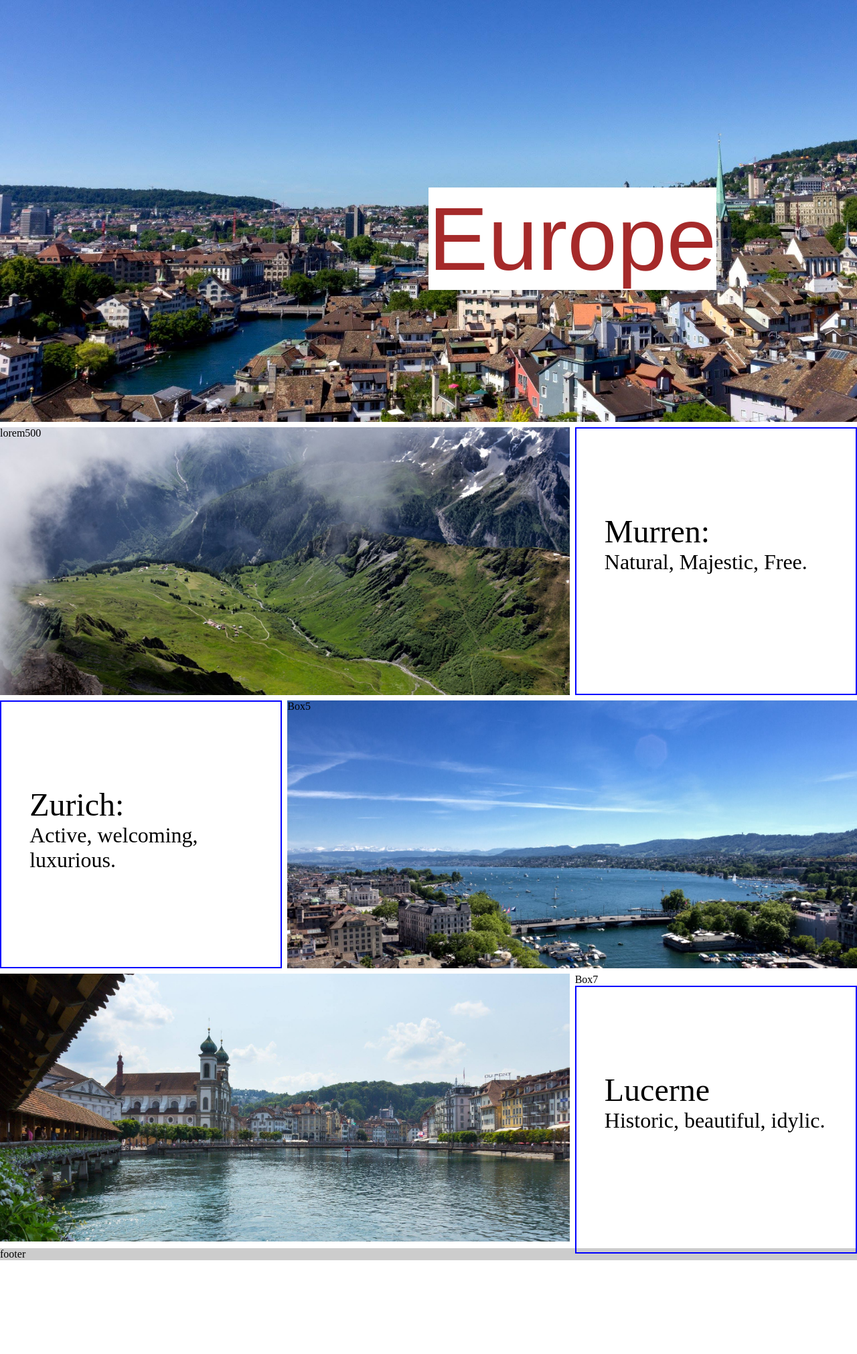
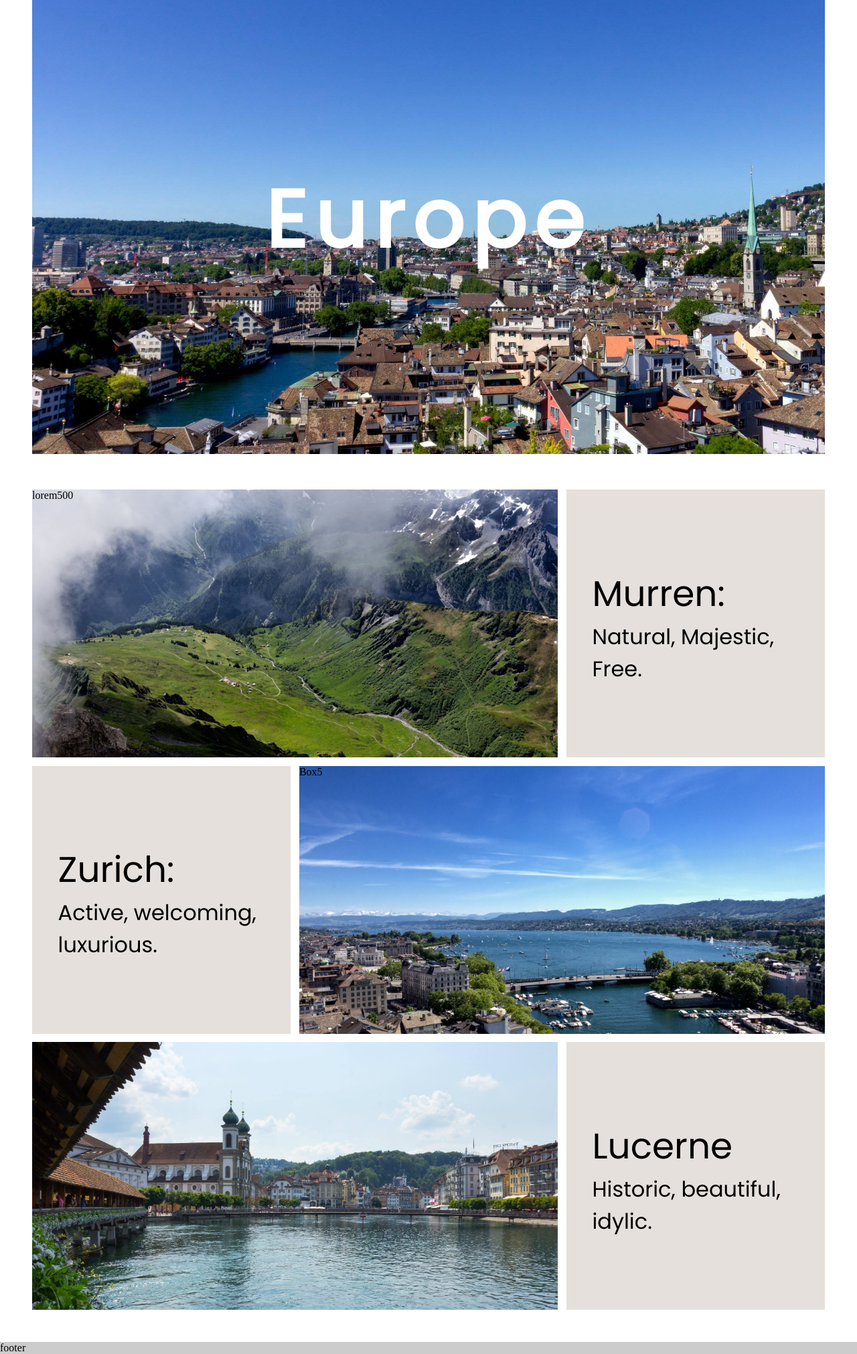
Before and after one commit to jluo01/CS20Projects, a PHP site: page /Europe/Europe.html in a window 1280 px wide. Shown: the part 70-2092 px from the top of the page at 67% size. Before the commit the page ends 1952 px from the top, so only its background shows below. Run offline with PHP 8.4, Linux system fonts and the light colour scheme.

Commit message:
Styles committed

```diff
--- a/Europe/Europe.html
+++ b/Europe/Europe.html
@@ -3,114 +3,11 @@
 <head>
 	<title>Free Travel</title>
     <link rel="stylesheet" type="text/css" href="../continent.css">
-	<style type="text/css">
-		@media (min-width: 700px){
-
-            .locationHeading {
-                z-index: 20;
-                height:100%;
-                width:100%;
-                vertical-align:middle;
-                position:absolute;
-                padding-top:30%;
-                padding-left:10%;
-                font-size:36pt;
-                background-color:transparent;
-                border:solid blue 2px;
-            }
-            .locationHeading:hover{
-                padding-bottom:50%;
-                padding-top:5%;
-                top:10%;
-                height:400px;
-                transition:0.5s all ease;
-                background-color:transparent;
-                transform:translateY(-50px);
-            }
-            .locationHeading:hover + .supportText{
-                border:red solid;
-                display:block;
-            }
-            .supportText{
-                font-size:18pt;
-                padding-top:6.5em;
-                line-height: 1.3em;
-                padding-left:10%;
-                padding-right:10%;
-                height:100%;
-                display:none;
-            }
-            .subheading{
-                font-size:24pt;
-                background-color:transparent;
-            }
-			.container{
-				display: grid;
-				grid-template-columns: 1fr 1fr 1fr;
-				grid-auto-rows: minmax(400px,auto);
-				grid-gap: 0.5em;
-
-			}
-
-			.box1{
-				text-align: center;
-				height:700px;
-				grid-column: 1/4;
-                background-image: url(Zurich.jpg);
-                background-size:cover;
-                /*background-attachment: fixed;*/
-                position:relative;
-			}
-
-			.box2{
-				grid-column: 1/3;
-                background-image: url(Mountains.jpg);
-                background-size:cover;
-                background-position-y: center;
-                position:relative;
-
-			}
-			.box5{
-				grid-column: 2/4;
-                background-image: url(Zurich2.jpg);
-                background-size:cover;
-                background-position-y: center;
-                position:relative;
-			}
-			.box6{
-				grid-column: 1/3;
-                background-image:url(Lucerne.jpg);
-                background-size:cover;
-                background-position-y: center;
-			}
+    <link rel="preconnect" href="https://fonts.googleapis.com">
+    <link rel="preconnect" href="https://fonts.gstatic.com" crossorigin>
+    <link href="https://fonts.googleapis.com/css2?family=League+Spartan&family=Poppins&display=swap" rel="stylesheet">
 
 
-		}
-
-		@media (max-width: 700px){
-			.container{
-				display: grid;
-				grid-auto-columns: 1fr;
-				grid-auto-rows: minmax(400px,auto);
-				grid-gap: 0.5em;
-			}
-			.container div:nth-child(odd){
-				background-color: #ddd;
-			}
-
-			.container div:nth-child(even){
-				background-color: #bbb;
-			}
-
-			.box1{
-				height: 700px;
-			}
-		}
-		.footer{
-			background-color: #ccc;
-			margin-top: 10px;
-		}
-	</style>
 </head>
 <body>
     <div class="navbar">
@@ -133,11 +30,11 @@
 	    </div>
 	</div>
 	<div class = "container">
-		<div class="box1">Box1
+		<div class="box1">
             <div id = "hero" >
-                <div style = "position:absolute; top:50%; left:50%; background-color: rgba(255,255,255,1); font-family:Arial, Helvetica, sans-serif; font-size:100pt; color:Brown">
+                <h1>
                     Europe
-                </div>
+                </h1>
             </div>
         </div>
 
@@ -174,10 +71,10 @@
         </div>
     	<div class="box5">Box5</div>
     	<div class="box6">Box6</div>
-    	<div class="box7"style = "position:relative">Box7
+    	<div class="box7"style = "position:relative">
             <div class = "locationHeading">
                 Lucerne
-                <div style = "font-size:24pt">Historic, beautiful, idylic.</div>
+                <div class = "subheading">Historic, beautiful, idylic.</div>
             </div>
             <div class = "supportText">
                 Lucerne brings artists and music lovers from around the world to its
--- a/continent.css
+++ b/continent.css
@@ -1,3 +1,131 @@
+@media (min-width: 700px){
+
+    .locationHeading {
+        z-index: 20;
+        height:100%;
+        width:100%;
+        vertical-align:middle;
+        position:absolute;
+        padding-top:30%;
+        padding-left:10%;
+        font-size:40pt;
+        background-color:transparent;
+        font-family: 'Poppins', sans-serif;
+        /*border:solid blue 2px;*/
+    }
+    .locationHeading:hover{
+        padding-bottom:50%;
+        padding-top:15%;
+        height:500px;
+        transition:0.5s all ease;
+        background-color:transparent;
+        transform:translateY(-50px);
+    }
+    .locationHeading:hover + .supportText{
+        border:red solid;
+        display:block;
+    }
+    .supportText{
+        font-size:18pt;
+        padding-top:6.5em;
+        line-height: 1.3em;
+        padding-left:10%;
+        padding-right:10%;
+        font-family: 'League Spartan', sans-serif;
+        height:100%;
+
+        display:none;
+    }
+    .subheading{
+        font-size:24pt;
+        background-color:transparent;
+        font-family: 'Poppins', sans-serif;
+    }
+    .container{
+        display: grid;
+        grid-template-columns: 1fr 1fr 1fr;
+        grid-auto-rows: minmax(400px,auto);
+        grid-gap: 0.8em;
+        margin:3em;
+
+    }
+    h1{
+        font-size:120px;
+        color:white;
+        letter-spacing:0.1em;
+        font-family: 'Poppins', sans-serif;
+    }
+
+    .box1{
+        display:flex;
+        justify-content: center;
+        align-items:center;
+        text-align: center;
+        height:700px;
+        grid-column: 1/4;
+        background-image: url(Zurich.jpg);
+        background-size:cover;
+        position:relative;
+        margin-bottom:40px;
+    }
+
+    .box2{
+        grid-column: 1/3;
+        background-image: url(Mountains.jpg);
+        background-size:cover;
+        background-position-y: center;
+        position:relative;
+
+    }
+    .box5{
+        grid-column: 2/4;
+        background-image: url(Zurich2.jpg);
+        background-size:cover;
+        background-position-y: center;
+        position:relative;
+    }
+    .box6{
+        grid-column: 1/3;
+        background-image:url(Lucerne.jpg);
+        background-size:cover;
+        background-position-y: center;
+    }
+    .box3,.box4,.box7 {
+        background-color:#e5e0db;
+    }
+
+}
+
+@media (max-width: 700px){
+    .container{
+        display: grid;
+        grid-auto-columns: 1fr;
+        grid-auto-rows: minmax(400px,auto);
+        grid-gap: 0.5em;
+    }
+    .container div:nth-child(odd){
+        background-color: #ddd;
+    }
+
+    .container div:nth-child(even){
+        background-color: #bbb;
+    }
+
+    .box1{
+        height: 700px;
+    }
+}
+.footer{
+    background-color: #ccc;
+    margin-top: 10px;
+}
+
+
+
+
+
+
+/* JYL Styles Above*/
 *{
     box-sizing: border-box;
     padding: 0;
```
